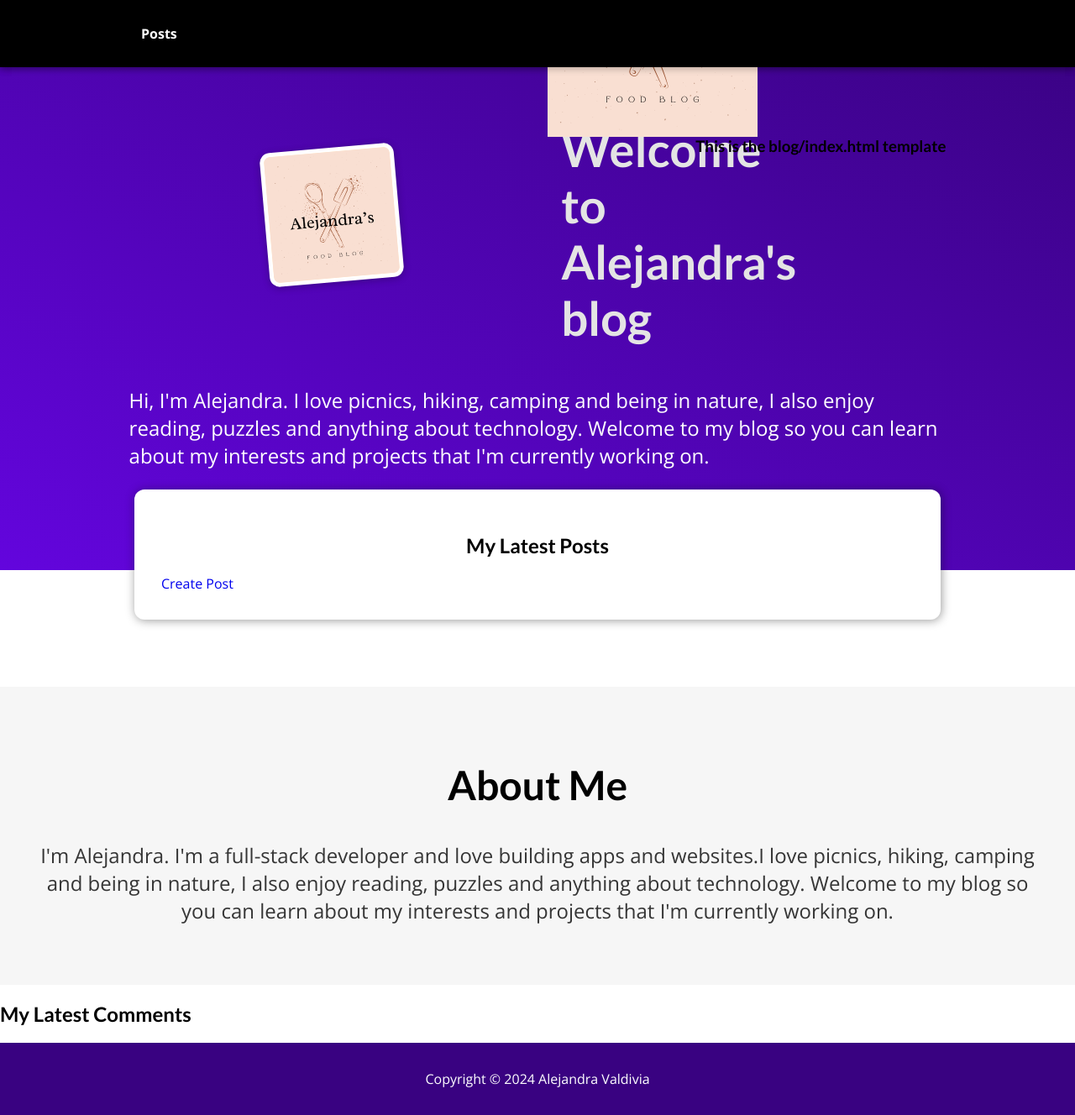
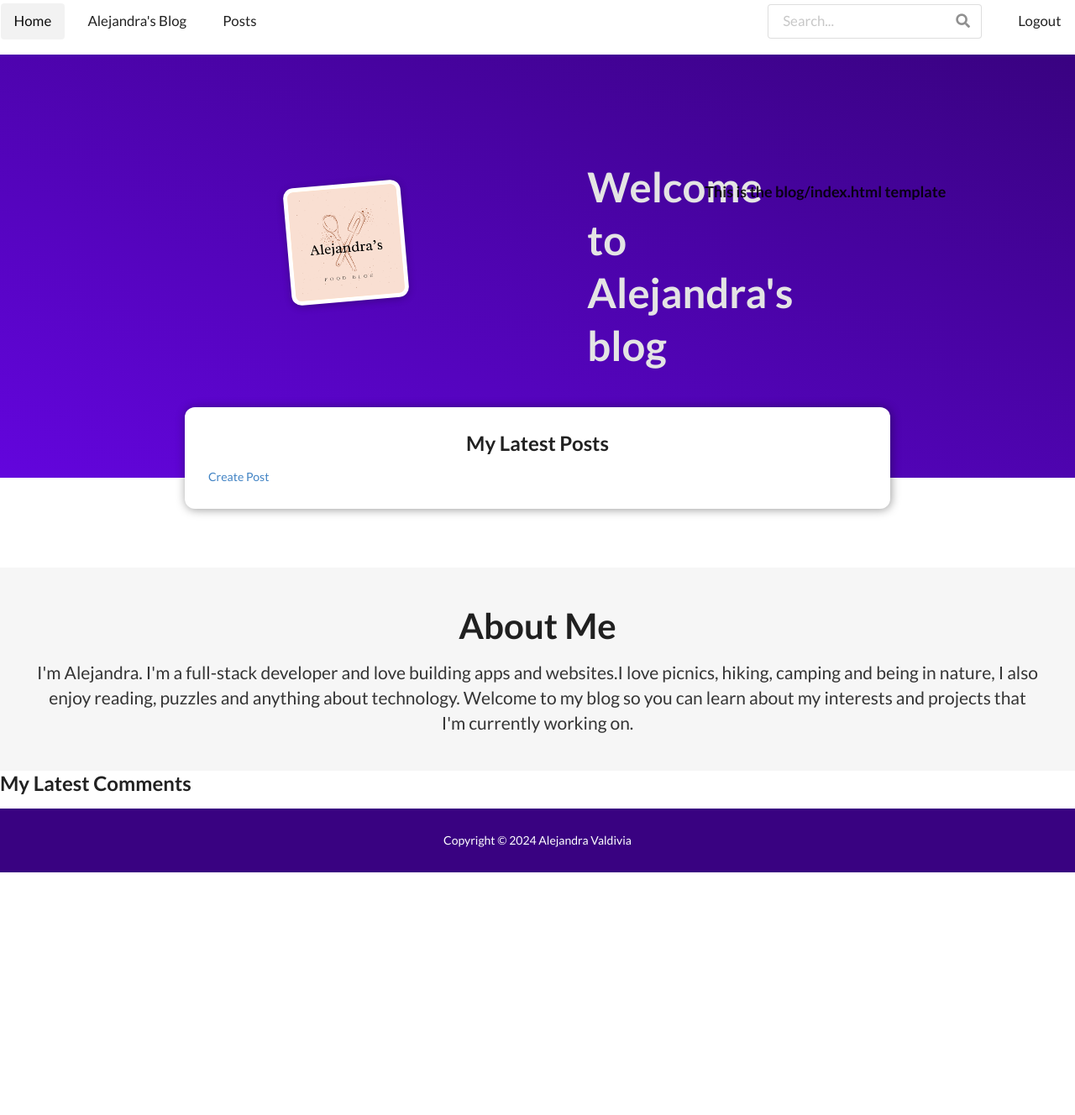
Before and after one commit to AlejandraValdivia/alejandras-blog, a Django app: page / in a window 1280 px wide. Shown: the whole page at 84% size. After the commit the page ends 1039 px from the top, so only its background shows below. Run offline with Django 5.2, Linux system fonts and the light colour scheme; data that the repository does not hold is empty; some libraries are stand-ins or nearby versions.

Commit message:
feat: add semantic ui navigation menu and styling

```diff
--- a/blog/templates/blog/index.html
+++ b/blog/templates/blog/index.html
@@ -12,32 +12,34 @@ Homepage
 
 {% block content %}
 <body>
-  <header id="main-navigation">
-    <h1><a href="{% url 'homepage' %}">Alejandra's Blog</a></h1>
-      <a href="{% url 'homepage' %}">
-        <img class="logo"
-          src="images/alejandras-food-blog-beige.png"
-          alt="my-logo"
-        />
+  <div class="ui secondary  menu" speechify-initial-font-family="Lato, &quot;Helvetica Neue&quot;, Arial, Helvetica, sans-serif" speechify-initial-font-size="14px" speechify-initial-font-size-modified="true">
+    <a href="/" class="active item" speechify-initial-font-family="Lato, &quot;Helvetica Neue&quot;, Arial, Helvetica, sans-serif" speechify-initial-font-size="14px" speechify-initial-font-size-modified="true" style="font-size: 16.8px;">
+      Home
+    </a>
+    <a href="/" class="item" speechify-initial-font-family="Lato, &quot;Helvetica Neue&quot;, Arial, Helvetica, sans-serif" speechify-initial-font-size="14px" speechify-initial-font-size-modified="true" style="font-size: 16.8px;">
+      Alejandra's Blog
+    </a>
+    <a href="/posts" class="item" speechify-initial-font-family="Lato, &quot;Helvetica Neue&quot;, Arial, Helvetica, sans-serif" speechify-initial-font-size="14px" speechify-initial-font-size-modified="true" style="font-size: 16.8px;">
+      Posts
+    </a>
+    <div class="right menu" speechify-initial-font-family="Lato, &quot;Helvetica Neue&quot;, Arial, Helvetica, sans-serif" speechify-initial-font-size="14px" speechify-initial-font-size-modified="true" style="font-size: 16.8px;">
+      <div class="item" speechify-initial-font-family="Lato, &quot;Helvetica Neue&quot;, Arial, Helvetica, sans-serif" speechify-initial-font-size="14px" speechify-initial-font-size-modified="true" style="font-size: 16.8px;">
+        <div class="ui icon input" speechify-initial-font-family="Lato, &quot;Helvetica Neue&quot;, Arial, Helvetica, sans-serif" speechify-initial-font-size="14px" speechify-initial-font-size-modified="true" style="font-size: 16.8px;">
+          <input type="text" placeholder="Search..." speechify-initial-font-family="Lato, &quot;Helvetica Neue&quot;, Arial, Helvetica, sans-serif" speechify-initial-font-size="14px" speechify-initial-font-size-modified="true" style="font-size: 16.8px;">
+          <i class="search link icon" speechify-initial-font-family="Icons" speechify-initial-font-size="14px" speechify-initial-font-size-modified="true" style="font-size: 16.8px;"></i>
+        </div>
+      </div>
+      <a class="ui item" speechify-initial-font-family="Lato, &quot;Helvetica Neue&quot;, Arial, Helvetica, sans-serif" speechify-initial-font-size="14px" speechify-initial-font-size-modified="true" style="font-size: 16.8px;">
+        Logout
       </a>
-
-    <nav id="main-navigation">
-      <ul>
-        <li><a href="/posts">Posts</a></li>
-      </ul>
-    </nav>
-  </header>
+    </div>
+  </div>
 <section id="welcome">
   <header>
     <img id="logo" src="{% static 'images/alejandras-food-blog-beige.png' %}" alt="my-logo" />
   <h2>Welcome to Alejandra's blog</h2>
   <h3>This is the blog/index.html template</h3>
   </header>
-  <p id="about-me">
-    Hi, I'm Alejandra. I love picnics, hiking, camping and being in nature, I also enjoy reading,
-    puzzles and anything about technology. Welcome to my blog so you can learn
-    about my interests and projects that I'm currently working on.
-  </p>
 </section>
 
 <section id="latest-posts">
--- a/blog/templates/posts/index.html
+++ b/blog/templates/posts/index.html
@@ -4,6 +4,7 @@
 <link rel="stylesheet" href="{% static 'css/posts/all-posts.css' %}"/>
 {% endblock %}
 
+{% block title %}All Posts{% endblock %}
 {% block content %}
 
   <header id="main-navigation">
--- a/static/app.css
+++ b/static/app.css
@@ -64,6 +64,10 @@ img {
   color: white;
 }
 
+#logo {
+  width: 5rem;
+}
+
 li {
   list-style: none;
 }
--- a/templates/base.html
+++ b/templates/base.html
@@ -7,17 +7,7 @@
     <meta http-equiv="X-UA-Compatible" content="IE=edge" />
     <meta name="viewport" content="width=device-width, initial-scale=1.0" />
     <link rel="shortcut icon" type="image/png" href="" />
-    <link
-      rel="stylesheet"
-      type="text/css"
-      href="semantic/dist/semantic.min.css"
-    />
-    <script
-      src="https://code.jquery.com/jquery-3.1.1.min.js"
-      integrity="sha256-hVVnYaiADRTO2PzUGmuLJr8BLUSjGIZsDYGmIJLv2b8="
-      crossorigin="anonymous"
-    ></script>
-    <script src="semantic/dist/semantic.min.js"></script>
+    <link rel="stylesheet" href="https://cdnjs.cloudflare.com/ajax/libs/semantic-ui/2.5.0/semantic.min.css" integrity="sha512-KXol4x3sVoO+8ZsWPFI/r5KBVB/ssCGB5tsv2nVOKwLg33wTFP3fmnXa47FdSVIshVTgsYk/1734xSk9aFIa4A==" crossorigin="anonymous" referrerpolicy="no-referrer" />
     <link rel="stylesheet" href="{% static 'app.css' %}" />
     {% block css_files %}{% endblock %}
     <link
@@ -33,7 +23,28 @@
     {% endblock %}
 
     {% block content %}
-
+    <div class="ui secondary  menu" speechify-initial-font-family="Lato, &quot;Helvetica Neue&quot;, Arial, Helvetica, sans-serif" speechify-initial-font-size="14px" speechify-initial-font-size-modified="true">
+      <a hrefclass="active item" speechify-initial-font-family="Lato, &quot;Helvetica Neue&quot;, Arial, Helvetica, sans-serif" speechify-initial-font-size="14px" speechify-initial-font-size-modified="true" style="font-size: 16.8px;">
+        Home
+      </a>
+      <a href="/" class="item" speechify-initial-font-family="Lato, &quot;Helvetica Neue&quot;, Arial, Helvetica, sans-serif" speechify-initial-font-size="14px" speechify-initial-font-size-modified="true" style="font-size: 16.8px;">
+        Alejandra's Blog
+      </a>
+      <a href="/posts" class="item" speechify-initial-font-family="Lato, &quot;Helvetica Neue&quot;, Arial, Helvetica, sans-serif" speechify-initial-font-size="14px" speechify-initial-font-size-modified="true" style="font-size: 16.8px;">
+        Posts
+      </a>
+      <div class="right menu" speechify-initial-font-family="Lato, &quot;Helvetica Neue&quot;, Arial, Helvetica, sans-serif" speechify-initial-font-size="14px" speechify-initial-font-size-modified="true" style="font-size: 16.8px;">
+        <div class="item" speechify-initial-font-family="Lato, &quot;Helvetica Neue&quot;, Arial, Helvetica, sans-serif" speechify-initial-font-size="14px" speechify-initial-font-size-modified="true" style="font-size: 16.8px;">
+          <div class="ui icon input" speechify-initial-font-family="Lato, &quot;Helvetica Neue&quot;, Arial, Helvetica, sans-serif" speechify-initial-font-size="14px" speechify-initial-font-size-modified="true" style="font-size: 16.8px;">
+            <input type="text" placeholder="Search..." speechify-initial-font-family="Lato, &quot;Helvetica Neue&quot;, Arial, Helvetica, sans-serif" speechify-initial-font-size="14px" speechify-initial-font-size-modified="true" style="font-size: 16.8px;">
+            <i class="search link icon" speechify-initial-font-family="Icons" speechify-initial-font-size="14px" speechify-initial-font-size-modified="true" style="font-size: 16.8px;"></i>
+          </div>
+        </div>
+        <a class="ui item" speechify-initial-font-family="Lato, &quot;Helvetica Neue&quot;, Arial, Helvetica, sans-serif" speechify-initial-font-size="14px" speechify-initial-font-size-modified="true" style="font-size: 16.8px;">
+          Logout
+        </a>
+      </div>
+    </div>
     <main>
       <h2>Welcome to my blog</h2>
       <p>This is where I will post my thoughts</p>
```
Also changed, not shown: blog/static/css/posts/all-posts.css (+1 -9 lines).
